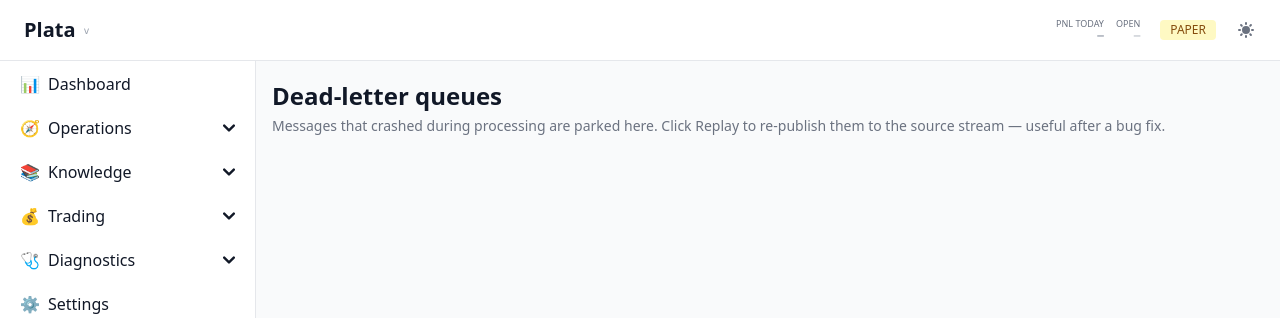
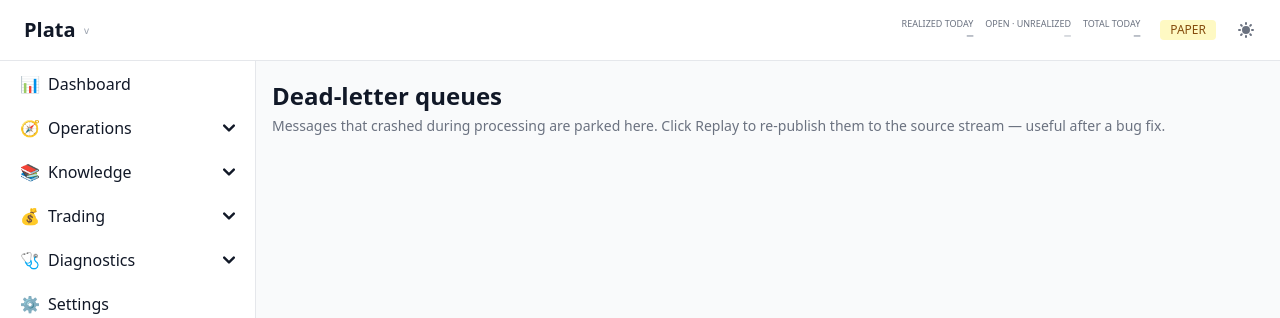
Before and after one commit to livneb/plata, a Python web app: template plata/dashboard/templates/pages/dlq.html in a window 1280 px wide. Shown: the top 318 px of the page. Run offline with Jinja, Linux system fonts and the light colour scheme; the template is opened without the code that fills it, so the values that code supplies are empty; some libraries are stand-ins or nearby versions.

Commit message:
v2.24.082: topbar — clarify PnL labels (Realized today + Open·unrealized + Total today)
https://claude.ai/code/session_018JpLrG1p3LjtdRXg4mXbZX

```diff
--- a/plata/dashboard/templates/base.html
+++ b/plata/dashboard/templates/base.html
@@ -71,13 +71,17 @@
       <div class="flex items-center gap-3">
         <!-- KPI strip — populated by /api/header_stats every 10s -->
         <div id="header-kpis" class="hidden sm:flex items-center gap-3 text-[11px] mr-2">
-          <a href="/trades/" class="flex flex-col items-end leading-tight hover:opacity-80" title="Today's realized PnL (closed trades, since 00:00 UTC)">
-            <span class="text-[9px] uppercase text-gray-500">PnL today</span>
+          <a href="/trades/" class="flex flex-col items-end leading-tight hover:opacity-80" title="Realized PnL — closed trades only, since 00:00 UTC. Open trades' mark-to-market shows under OPEN.">
+            <span class="text-[9px] uppercase text-gray-500">Realized today</span>
             <span id="kpi-pnl" class="font-mono font-semibold text-gray-400">—</span>
           </a>
-          <a href="/trades/" class="flex flex-col items-end leading-tight hover:opacity-80" title="Open positions and unrealized PnL right now">
-            <span class="text-[9px] uppercase text-gray-500">Open</span>
+          <a href="/trades/" class="flex flex-col items-end leading-tight hover:opacity-80" title="Open positions and their live unrealized PnL (mark-to-market vs entry).">
+            <span class="text-[9px] uppercase text-gray-500">Open · unrealized</span>
             <span id="kpi-open" class="font-mono text-gray-400">—</span>
+          </a>
+          <a href="/trades/" class="flex flex-col items-end leading-tight hover:opacity-80" title="Total = realized today + unrealized on open positions.">
+            <span class="text-[9px] uppercase text-gray-500">Total today</span>
+            <span id="kpi-total" class="font-mono font-semibold text-gray-400">—</span>
           </a>
           <a href="/proposals/" id="kpi-hitl-link" class="flex flex-col items-end leading-tight hover:opacity-80 hidden" title="Proposals waiting for your approval">
             <span class="text-[9px] uppercase text-red-400">HITL</span>
@@ -628,6 +632,7 @@
       const $pnl = document.getElementById('kpi-pnl');
       if (!$pnl) return;
       const $open = document.getElementById('kpi-open');
+      const $total = document.getElementById('kpi-total');
       const $hitl = document.getElementById('kpi-hitl');
       const $hitlLink = document.getElementById('kpi-hitl-link');
       const $budget = document.getElementById('kpi-budget');
@@ -650,6 +655,9 @@
           $open.innerHTML = s.open_count + (s.open_count > 0
             ? ` · <span class="${unr > 0 ? 'text-green-500' : unr < 0 ? 'text-red-500' : 'text-gray-400'}">${fmt(unr, true)}</span>`
             : '');
+          const total = (s.daily_pnl || 0) + unr;
+          $total.textContent = fmt(total, true);
+          $total.className = 'font-mono font-semibold ' + (total > 0 ? 'text-green-500' : total < 0 ? 'text-red-500' : 'text-gray-400');
           if (s.pending_hitl > 0) {
             $hitlLink.classList.remove('hidden');
             $hitl.textContent = s.pending_hitl;
```
Also changed, not shown: CHANGELOG.md, 1 other file.
